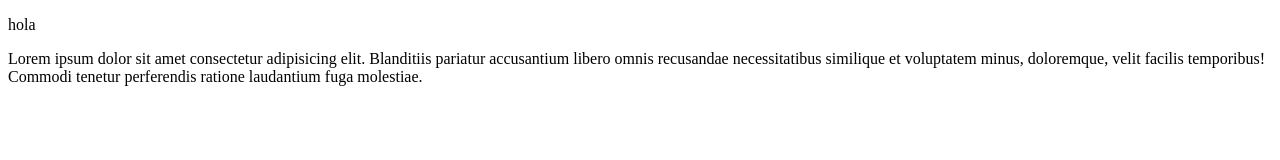
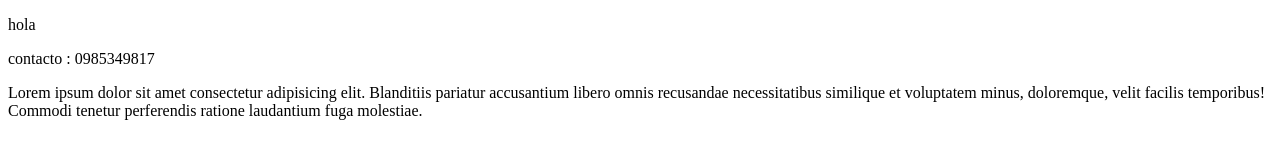
Before and after one commit to JhonnConde/mi-proyecto, a plain HTML site: page ubicacion.html in a window 1280 px wide. Drawn offline with Linux system fonts and the light colour scheme.

Commit message:
Agregar numero de telefono

```diff
--- a/ubicacion.html
+++ b/ubicacion.html
@@ -8,6 +8,7 @@
 </head>
 <body>
    <p>hola</p>
+   <p>contacto : 0985349817</p>
    <p>Lorem ipsum dolor sit amet consectetur adipisicing elit. Blanditiis pariatur accusantium libero omnis recusandae necessitatibus similique et voluptatem minus, doloremque, velit facilis temporibus! Commodi tenetur perferendis ratione laudantium fuga molestiae.</p>
 </body>
 </html>
```
